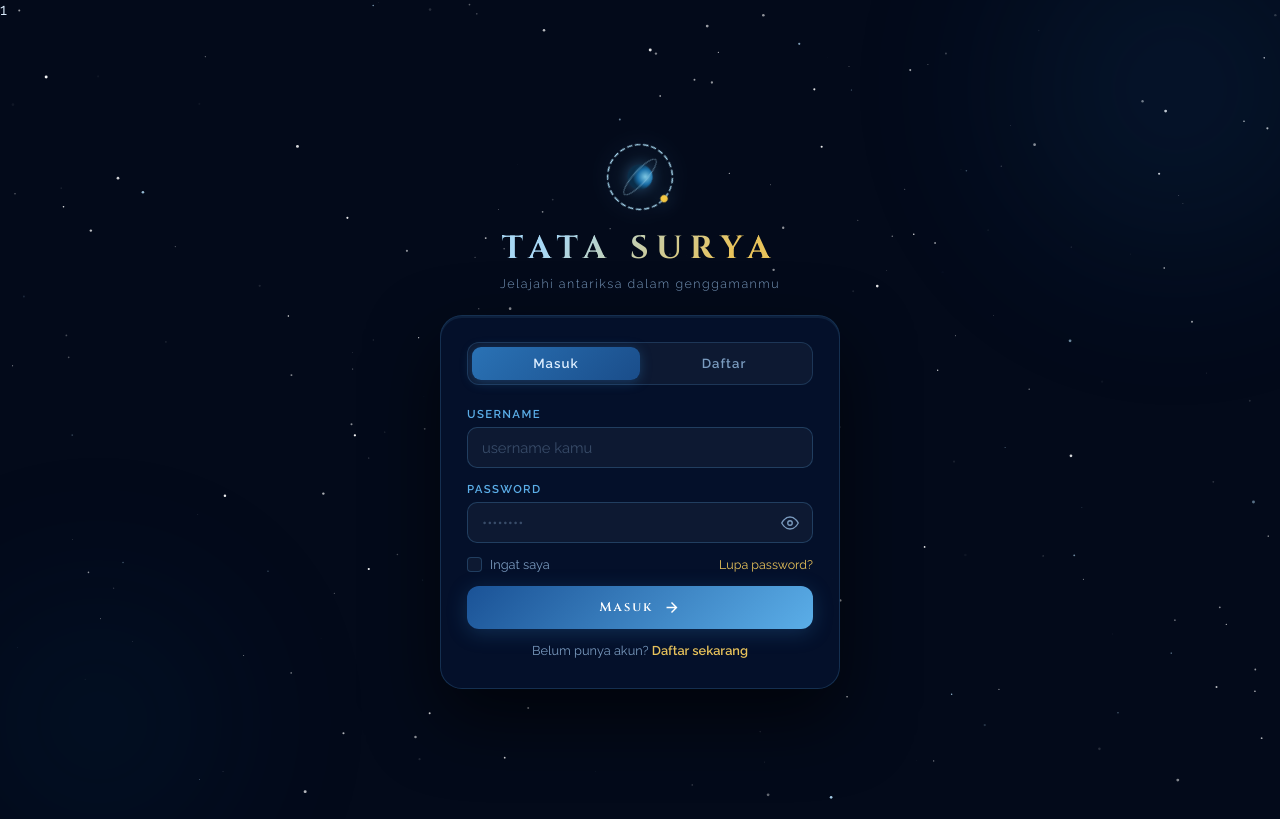
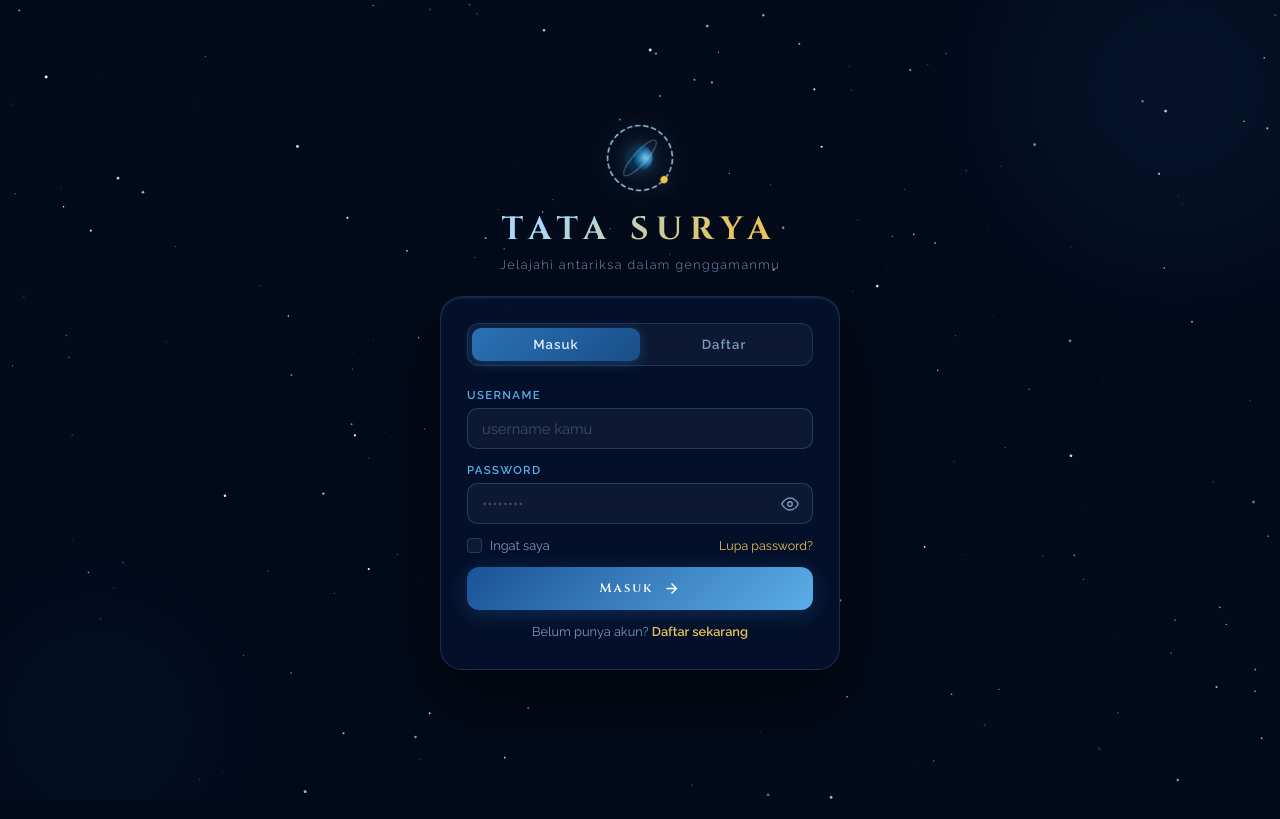
Before and after one commit to Adittssfahreza12/Project-Pemweb-II-Penjelajah-Kosmik_Kelompok-2, a PHP site: page /login.php in a window 1280 px wide. Run offline with PHP 8.4, Linux system fonts and the light colour scheme.

Commit message:
Update login.php

```diff
--- a/penjelajah_kosmik_updated/login.php
+++ b/penjelajah_kosmik_updated/login.php
@@ -9,7 +9,7 @@
   <link href="https://fonts.googleapis.com/css2?family=Cinzel:wght@400;600;700&family=Raleway:wght@300;400;500;600&display=swap" rel="stylesheet">
   <link rel="stylesheet" href="css/login.css" />
 </head>
-<body>1
+<body>
 
   <canvas id="spaceCanvas"></canvas>
   <div class="glow-orb orb-1"></div>
```
